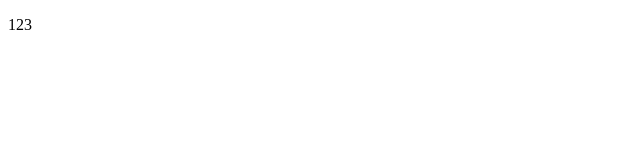
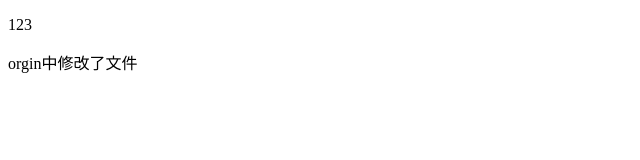
Before and after one commit to pidan12s/poj-03, a plain HTML site: page index.html in a window 1280 px wide. Shown: the whole page, without its empty margins (0-640 px from the left). Drawn offline with Linux system fonts and the light colour scheme.

Commit message:
orgin分支上修改了index.html文件

```diff
--- a/index.html
+++ b/index.html
@@ -9,6 +9,7 @@
 
 <body>
     <p>123</p>
+    <p>orgin中修改了文件</p>
 </body>
 
 </html>
```
